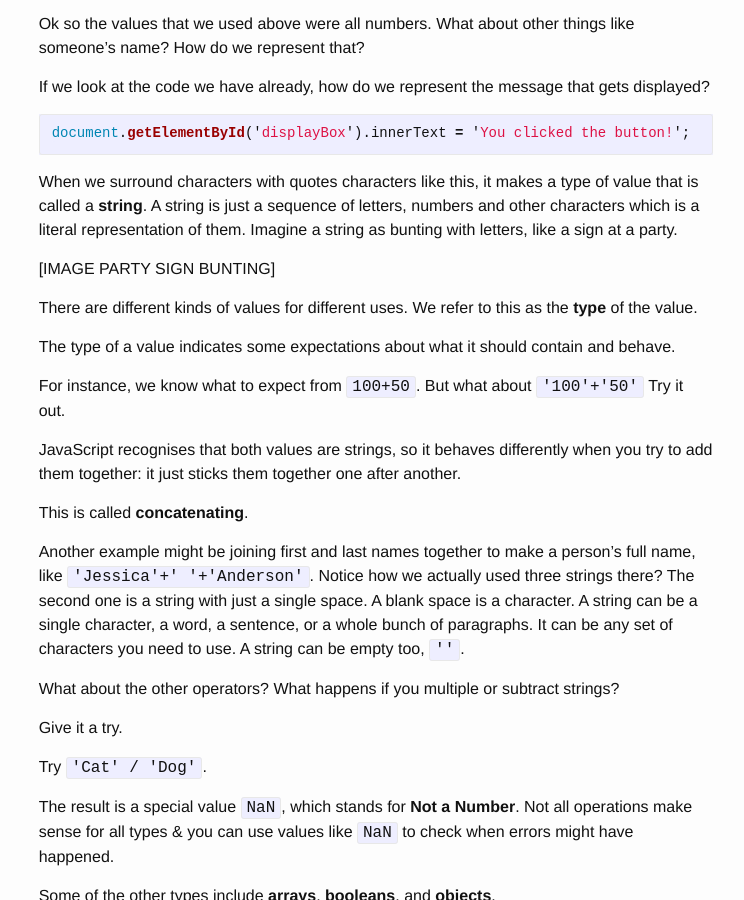
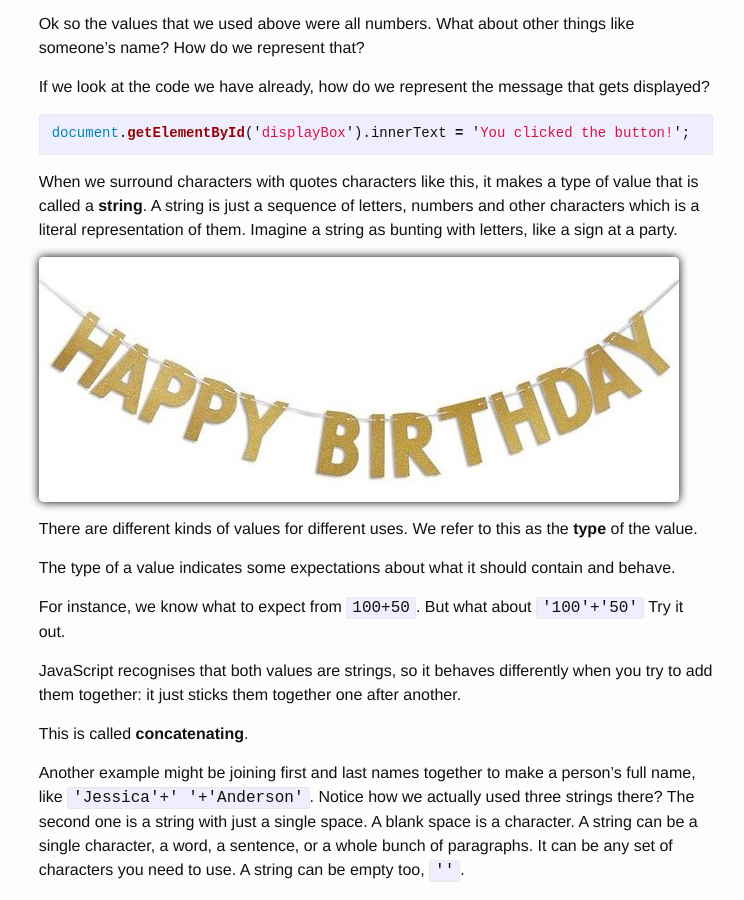
Before and after one commit to muses-code-js/learn-js, a Jekyll site: the page built from _steps/step2-values-operators-expressions.markdown, in a window 1280 px wide and 900 px high, scrolled down 3139 px. Shown: the whole window, without its empty margins (378-1122 px from the left). Built offline with Jekyll 4.4.1, drawn with Linux system fonts in a browser that asks for light colours; nearby versions of some CDN libraries; emoji names are drawn with the system emoji font.

Commit message:
added missing bunting image

```diff
--- a/_steps/step2-values-operators-expressions.markdown
+++ b/_steps/step2-values-operators-expressions.markdown
@@ -97,7 +97,8 @@ document.getElementById('displayBox').innerText = 'You clicked the button!';
 
 When we surround characters with quotes characters like this, it makes a type of value that is called a **string**.  A string is just a sequence of letters, numbers and other characters which is a literal representation of them.  Imagine a string as bunting with letters, like a sign at a party.
 
-[IMAGE PARTY SIGN BUNTING]
+![Bunting](../assets/bunting-string.jpg){:title="Bunting" class="img-responsive imgbox"}
+
 
 There are different kinds of values for different uses.  We refer to this as the **type** of the value.
 
```
Also changed, not shown: assets/bunting-string.jpg (added).
